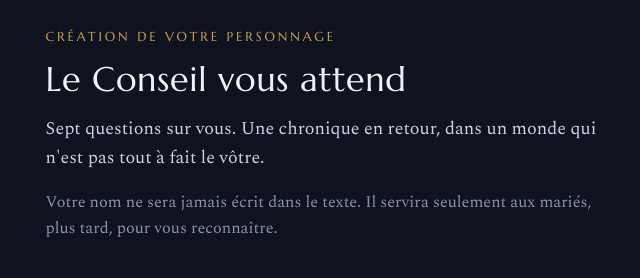
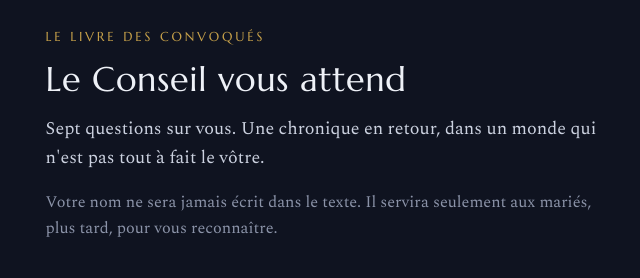
Before and after one commit to ox30/mariage_production, a FastAPI app: page / in a window 1280 px wide. Shown: the top 278 px of the page, without its empty margins (311-951 px from the left). Run offline with FastAPI, Linux system fonts and the light colour scheme.

Commit message:
Update surtitre text in accueil.html

```diff
--- a/templates/accueil.html
+++ b/templates/accueil.html
@@ -1,7 +1,7 @@
 {% extends "base.html" %}
 {% block corps %}
 <div class="enveloppe">
-  <p class="surtitre">Création de votre personnage</p>
+  <p class="surtitre">Le Livre des Convoqués</p>
   <h1>Le Conseil vous attend</h1>
   <p>Sept questions sur vous. Une chronique en retour, dans un monde qui n'est
      pas tout à fait le vôtre.</p>
```
